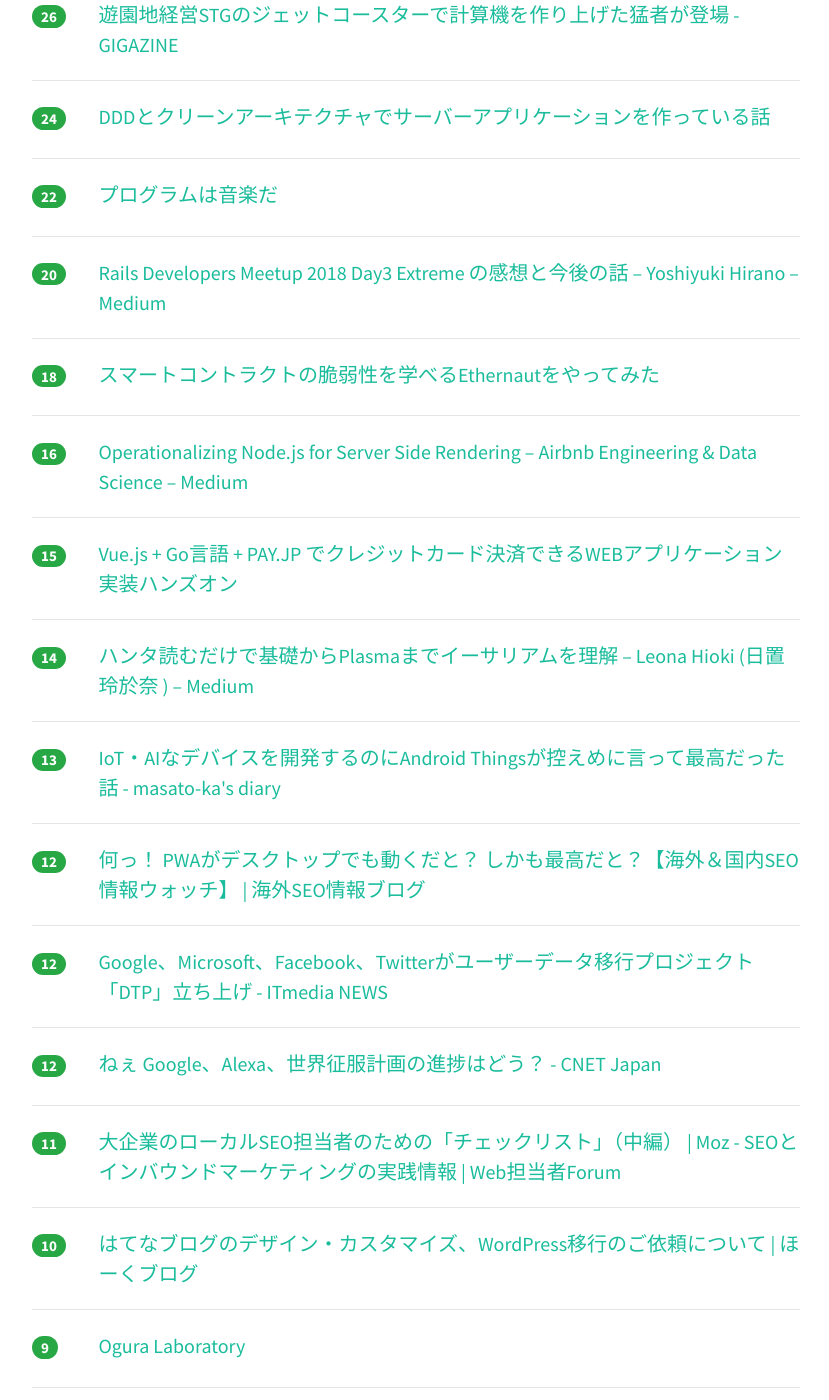
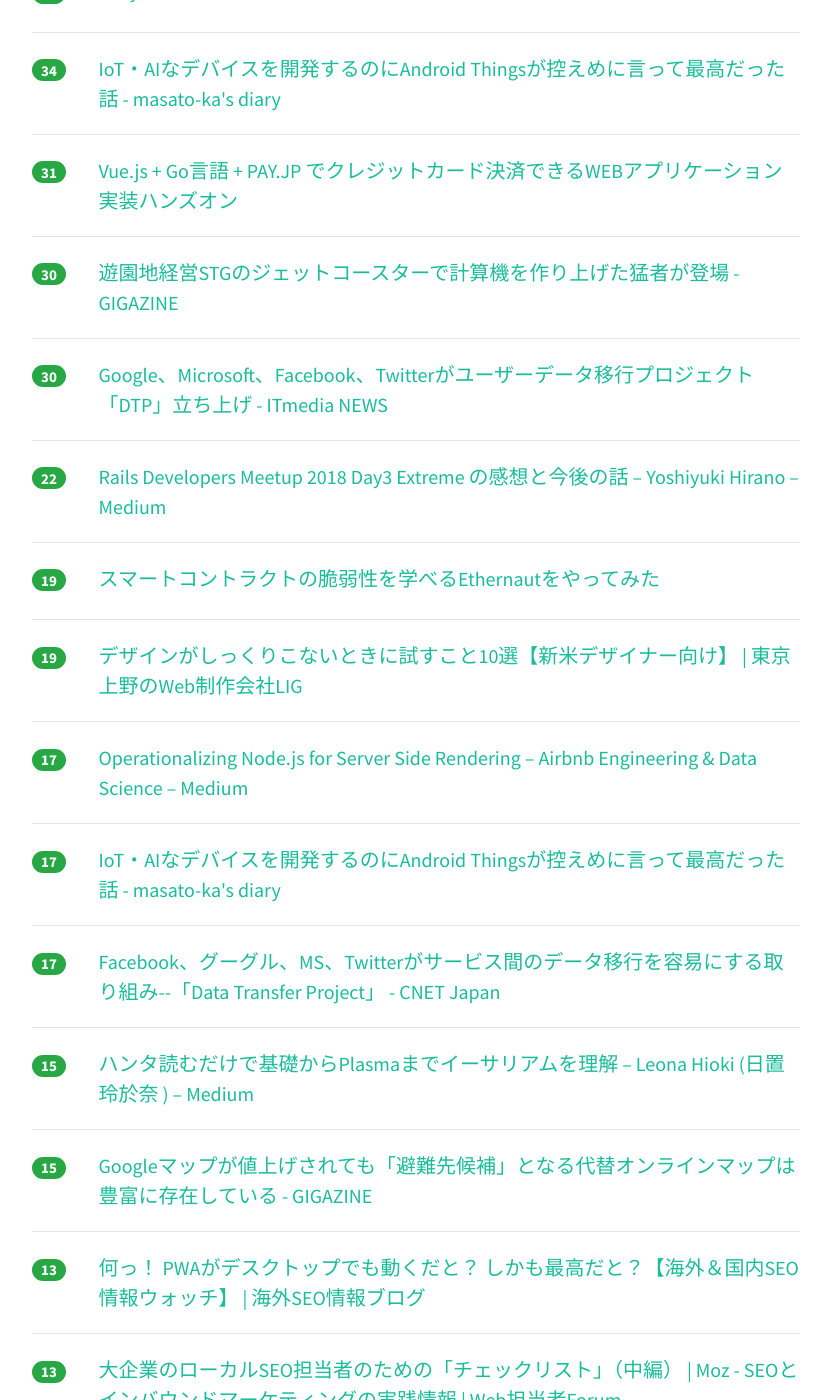
Before and after one commit to yatta47/hatena-matome-site, a Jekyll site: the page built from _posts/2018-07-23-hatena.md, in a window 1280 px wide and 1400 px high, scrolled down 934 px. Shown: the whole window, without its empty margins (224-1053 px from the left). Built offline with Jekyll 4.4.1, drawn with Linux system fonts in a browser that asks for light colours; nearby versions of some CDN libraries; some of the changed text lies outside the part shown.

Commit message:
Updated 2018-07-23

```diff
--- a/_posts/2018-07-23-hatena.md
+++ b/_posts/2018-07-23-hatena.md
@@ -1,139 +1,169 @@
 ---
 layout: post
 title:  "2018-07-23 はてぶIT"
-date:   2018-07-23 10:01:57
+date:   2018-07-23 11:03:00
 tags: [it-hotentry]
 ---
-32 件のデータあり
+39 件のデータあり
 
 <hr><div class="row">
-<div class="col-1"><span class="badge badge-pill badge-success h2">155</span></div>
+<div class="col-1"><span class="badge badge-pill badge-success h2">194</span></div>
 <div class="col-11"><a href='http://keiku.hatenablog.jp/entry/2018/07/22/220158' target='_blank'>GANによる超解像がもたらす新しい方向性と「The Perception-Distortion Tradeoff」の話 - Think more, try less</a></div>
 </div>
 <hr>
 <div class="row">
-<div class="col-1"><span class="badge badge-pill badge-success h2">76</span></div>
+<div class="col-1"><span class="badge badge-pill badge-success h2">92</span></div>
 <div class="col-11"><a href='https://www.publickey1.jp/blog/18/google_cloud_load_balancer.html' target='_blank'>Google Cloud Load Balancerの障害、原因は新機能に含まれていたバグ。テスト時も導入時にも発見できず － Publickey</a></div>
 </div>
 <hr>
 <div class="row">
-<div class="col-1"><span class="badge badge-pill badge-success h2">43</span></div>
+<div class="col-1"><span class="badge badge-pill badge-success h2">53</span></div>
 <div class="col-11"><a href='https://jtwp470.hatenablog.jp/entry/2018/07/22/225723' target='_blank'>Google Cloudの障害レポートを読んだ - jtwp470’s blog</a></div>
 </div>
 <hr>
 <div class="row">
-<div class="col-1"><span class="badge badge-pill badge-success h2">35</span></div>
+<div class="col-1"><span class="badge badge-pill badge-success h2">41</span></div>
+<div class="col-11"><a href='https://qiita.com/kaizen_nagoya/items/33c9f33581e6886f8ad8' target='_blank'>プログラムは音楽だ</a></div>
+</div>
+<hr>
+<div class="row">
+<div class="col-1"><span class="badge badge-pill badge-success h2">40</span></div>
 <div class="col-11"><a href='https://note.mu/daikawai/n/nc73889d6d835' target='_blank'>【環境構築一切不要！】Pythonによるスクレイピング超絶入門｜Dai｜note</a></div>
 </div>
 <hr>
 <div class="row">
-<div class="col-1"><span class="badge badge-pill badge-success h2">31</span></div>
+<div class="col-1"><span class="badge badge-pill badge-success h2">39</span></div>
+<div class="col-11"><a href='https://www.slideshare.net/JSUXDesign/ddd-99098285' target='_blank'>DDDとクリーンアーキテクチャでサーバーアプリケーションを作っている話</a></div>
+</div>
+<hr>
+<div class="row">
+<div class="col-1"><span class="badge badge-pill badge-success h2">35</span></div>
 <div class="col-11"><a href='https://www.slideshare.net/checkpoint77/pythonweb-49434540' target='_blank'>続Pythonによるwebスクレイピング入門</a></div>
 </div>
 <hr>
 <div class="row">
-<div class="col-1"><span class="badge badge-pill badge-success h2">30</span></div>
+<div class="col-1"><span class="badge badge-pill badge-success h2">34</span></div>
 <div class="col-11"><a href='http://masato-ka.hatenablog.com/entry/2018/07/22/202525' target='_blank'>IoT・AIなデバイスを開発するのにAndroid Thingsが控えめに言って最高だった話 - masato-ka's diary</a></div>
 </div>
 <hr>
 <div class="row">
-<div class="col-1"><span class="badge badge-pill badge-success h2">26</span></div>
+<div class="col-1"><span class="badge badge-pill badge-success h2">31</span></div>
+<div class="col-11"><a href='https://qiita.com/po3rin/items/9638eab0a6a70faca86e' target='_blank'>Vue.js + Go言語 + PAY.JP でクレジットカード決済できるWEBアプリケーション実装ハンズオン</a></div>
+</div>
+<hr>
+<div class="row">
+<div class="col-1"><span class="badge badge-pill badge-success h2">30</span></div>
 <div class="col-11"><a href='https://gigazine.net/news/20180722-rollercoaster-tycoon-calculator/' target='_blank'>遊園地経営STGのジェットコースターで計算機を作り上げた猛者が登場 - GIGAZINE</a></div>
 </div>
 <hr>
 <div class="row">
-<div class="col-1"><span class="badge badge-pill badge-success h2">24</span></div>
-<div class="col-11"><a href='https://www.slideshare.net/JSUXDesign/ddd-99098285' target='_blank'>DDDとクリーンアーキテクチャでサーバーアプリケーションを作っている話</a></div>
+<div class="col-1"><span class="badge badge-pill badge-success h2">30</span></div>
+<div class="col-11"><a href='http://www.itmedia.co.jp/news/articles/1807/23/news042.html' target='_blank'>Google、Microsoft、Facebook、Twitterがユーザーデータ移行プロジェクト「DTP」立ち上げ - ITmedia NEWS</a></div>
 </div>
 <hr>
 <div class="row">
 <div class="col-1"><span class="badge badge-pill badge-success h2">22</span></div>
-<div class="col-11"><a href='https://qiita.com/kaizen_nagoya/items/33c9f33581e6886f8ad8' target='_blank'>プログラムは音楽だ</a></div>
-</div>
-<hr>
-<div class="row">
-<div class="col-1"><span class="badge badge-pill badge-success h2">20</span></div>
 <div class="col-11"><a href='https://medium.com/@yhirano55/7fffaae4c042' target='_blank'>Rails Developers Meetup 2018 Day3 Extreme の感想と今後の話 – Yoshiyuki Hirano – Medium</a></div>
 </div>
 <hr>
 <div class="row">
-<div class="col-1"><span class="badge badge-pill badge-success h2">18</span></div>
+<div class="col-1"><span class="badge badge-pill badge-success h2">19</span></div>
 <div class="col-11"><a href='https://qiita.com/Mr_Y/items/4a4051538585ce0c85bf' target='_blank'>スマートコントラクトの脆弱性を学べるEthernautをやってみた</a></div>
 </div>
 <hr>
 <div class="row">
-<div class="col-1"><span class="badge badge-pill badge-success h2">16</span></div>
+<div class="col-1"><span class="badge badge-pill badge-success h2">19</span></div>
+<div class="col-11"><a href='https://liginc.co.jp/402897' target='_blank'>デザインがしっくりこないときに試すこと10選【新米デザイナー向け】 | 東京上野のWeb制作会社LIG</a></div>
+</div>
+<hr>
+<div class="row">
+<div class="col-1"><span class="badge badge-pill badge-success h2">17</span></div>
 <div class="col-11"><a href='https://medium.com/airbnb-engineering/c5ba718acfc9' target='_blank'>Operationalizing Node.js for Server Side Rendering – Airbnb Engineering & Data Science – Medium</a></div>
 </div>
 <hr>
 <div class="row">
-<div class="col-1"><span class="badge badge-pill badge-success h2">15</span></div>
-<div class="col-11"><a href='https://qiita.com/po3rin/items/9638eab0a6a70faca86e' target='_blank'>Vue.js + Go言語 + PAY.JP でクレジットカード決済できるWEBアプリケーション実装ハンズオン</a></div>
+<div class="col-1"><span class="badge badge-pill badge-success h2">17</span></div>
+<div class="col-11"><a href='https://ift.tt/2mAFRCx' target='_blank'>IoT・AIなデバイスを開発するのにAndroid Thingsが控えめに言って最高だった話 - masato-ka's diary</a></div>
 </div>
 <hr>
 <div class="row">
-<div class="col-1"><span class="badge badge-pill badge-success h2">14</span></div>
+<div class="col-1"><span class="badge badge-pill badge-success h2">17</span></div>
+<div class="col-11"><a href='https://japan.cnet.com/article/35122834/' target='_blank'>Facebook、グーグル、MS、Twitterがサービス間のデータ移行を容易にする取り組み--「Data Transfer Project」 - CNET Japan</a></div>
+</div>
+<hr>
+<div class="row">
+<div class="col-1"><span class="badge badge-pill badge-success h2">15</span></div>
 <div class="col-11"><a href='https://medium.com/@leonahioki/555a6a18f903' target='_blank'>ハンタ読むだけで基礎からPlasmaまでイーサリアムを理解 – Leona Hioki (日置 玲於奈 ) – Medium</a></div>
 </div>
 <hr>
 <div class="row">
+<div class="col-1"><span class="badge badge-pill badge-success h2">15</span></div>
+<div class="col-11"><a href='https://gigazine.net/news/20180723-farewell-google-maps/' target='_blank'>Googleマップが値上げされても「避難先候補」となる代替オンラインマップは豊富に存在している - GIGAZINE</a></div>
+</div>
+<hr>
+<div class="row">
 <div class="col-1"><span class="badge badge-pill badge-success h2">13</span></div>
-<div class="col-11"><a href='https://ift.tt/2mAFRCx' target='_blank'>IoT・AIなデバイスを開発するのにAndroid Thingsが控えめに言って最高だった話 - masato-ka's diary</a></div>
+<div class="col-11"><a href='https://www.suzukikenichi.com/blog/seowatch180720/' target='_blank'>何っ！ PWAがデスクトップでも動くだと？ しかも最高だと？【海外＆国内SEO情報ウォッチ】 | 海外SEO情報ブログ</a></div>
+</div>
+<hr>
+<div class="row">
+<div class="col-1"><span class="badge badge-pill badge-success h2">13</span></div>
+<div class="col-11"><a href='https://webtan.impress.co.jp/e/2018/07/23/29836' target='_blank'>大企業のローカルSEO担当者のための「チェックリスト」（中編） | Moz - SEOとインバウンドマーケティングの実践情報 | Web担当者Forum</a></div>
+</div>
+<hr>
+<div class="row">
+<div class="col-1"><span class="badge badge-pill badge-success h2">13</span></div>
+<div class="col-11"><a href='https://www.technologyreview.jp/s/96269/google-wants-to-make-programming-quantum-computers-easier/' target='_blank'>MIT Tech Review: 専門知識なしで量子プログラミングを、グーグルが無償ソフト公開</a></div>
+</div>
+<hr>
+<div class="row">
+<div class="col-1"><span class="badge badge-pill badge-success h2">13</span></div>
+<div class="col-11"><a href='https://japan.cnet.com/article/35122790/' target='_blank'>ねぇ Google、Alexa、世界征服計画の進捗はどう？ - CNET Japan</a></div>
+</div>
+<hr>
+<div class="row">
+<div class="col-1"><span class="badge badge-pill badge-success h2">13</span></div>
+<div class="col-11"><a href='https://www.hellocybernetics.tech/entry/2018/07/22/184703' target='_blank'>【クラスタリングの新トレンド？】DeepClusterとその発展の考察 - HELLO CYBERNETICS</a></div>
 </div>
 <hr>
 <div class="row">
 <div class="col-1"><span class="badge badge-pill badge-success h2">12</span></div>
-<div class="col-11"><a href='https://www.suzukikenichi.com/blog/seowatch180720/' target='_blank'>何っ！ PWAがデスクトップでも動くだと？ しかも最高だと？【海外＆国内SEO情報ウォッチ】 | 海外SEO情報ブログ</a></div>
+<div class="col-11"><a href='https://sites.google.com/view/vdraw/' target='_blank'>Ogura Laboratory</a></div>
 </div>
 <hr>
 <div class="row">
 <div class="col-1"><span class="badge badge-pill badge-success h2">12</span></div>
-<div class="col-11"><a href='http://www.itmedia.co.jp/news/articles/1807/23/news042.html' target='_blank'>Google、Microsoft、Facebook、Twitterがユーザーデータ移行プロジェクト「DTP」立ち上げ - ITmedia NEWS</a></div>
+<div class="col-11"><a href='https://hawk-a.com/hatena_blog-design/' target='_blank'>はてなブログのデザイン・カスタマイズ、WordPress移行のご依頼について | ほーくブログ</a></div>
 </div>
 <hr>
 <div class="row">
 <div class="col-1"><span class="badge badge-pill badge-success h2">12</span></div>
-<div class="col-11"><a href='https://japan.cnet.com/article/35122790/' target='_blank'>ねぇ Google、Alexa、世界征服計画の進捗はどう？ - CNET Japan</a></div>
+<div class="col-11"><a href='http://feb19.jp/blog/archives/000273.php' target='_blank'>不真面目に Material Design の配色する／Material Color Generator 作りました - feb19.jp</a></div>
 </div>
 <hr>
 <div class="row">
 <div class="col-1"><span class="badge badge-pill badge-success h2">11</span></div>
-<div class="col-11"><a href='https://webtan.impress.co.jp/e/2018/07/23/29836' target='_blank'>大企業のローカルSEO担当者のための「チェックリスト」（中編） | Moz - SEOとインバウンドマーケティングの実践情報 | Web担当者Forum</a></div>
+<div class="col-11"><a href='http://www.itmedia.co.jp/news/articles/1807/23/news032.html' target='_blank'>ロボットスーツ、被災地活躍の舞台裏　「社内でかき集め、大急ぎでプログラム書き換えた」──西日本豪雨で - ITmedia NEWS</a></div>
 </div>
 <hr>
 <div class="row">
-<div class="col-1"><span class="badge badge-pill badge-success h2">10</span></div>
-<div class="col-11"><a href='https://hawk-a.com/hatena_blog-design/' target='_blank'>はてなブログのデザイン・カスタマイズ、WordPress移行のご依頼について | ほーくブログ</a></div>
-</div>
-<hr>
-<div class="row">
-<div class="col-1"><span class="badge badge-pill badge-success h2">9</span></div>
-<div class="col-11"><a href='https://sites.google.com/view/vdraw/' target='_blank'>Ogura Laboratory</a></div>
-</div>
-<hr>
-<div class="row">
-<div class="col-1"><span class="badge badge-pill badge-success h2">9</span></div>
-<div class="col-11"><a href='https://www.technologyreview.jp/s/96269/google-wants-to-make-programming-quantum-computers-easier/' target='_blank'>MIT Tech Review: 専門知識なしで量子プログラミングを、グーグルが無償ソフト公開</a></div>
-</div>
-<hr>
-<div class="row">
-<div class="col-1"><span class="badge badge-pill badge-success h2">9</span></div>
-<div class="col-11"><a href='https://japan.cnet.com/article/35122834/' target='_blank'>Facebook、グーグル、MS、Twitterがサービス間のデータ移行を容易にする取り組み--「Data Transfer Project」 - CNET Japan</a></div>
-</div>
-<hr>
-<div class="row">
-<div class="col-1"><span class="badge badge-pill badge-success h2">9</span></div>
-<div class="col-11"><a href='https://www.hellocybernetics.tech/entry/2018/07/22/184703' target='_blank'>【クラスタリングの新トレンド？】DeepClusterとその発展の考察 - HELLO CYBERNETICS</a></div>
+<div class="col-1"><span class="badge badge-pill badge-success h2">11</span></div>
+<div class="col-11"><a href='http://www.itmedia.co.jp/news/articles/1807/22/news011.html' target='_blank'>AIであなたの動きを誰かが真似る、その仕組み - ITmedia NEWS</a></div>
 </div>
 <hr>
 <div class="row">
 <div class="col-1"><span class="badge badge-pill badge-success h2">8</span></div>
-<div class="col-11"><a href='http://www.itmedia.co.jp/news/articles/1807/22/news011.html' target='_blank'>AIであなたの動きを誰かが真似る、その仕組み - ITmedia NEWS</a></div>
+<div class="col-11"><a href='https://ift.tt/2LFHaLg' target='_blank'>Google Cloudの障害レポートを読んだ - jtwp470’s blog</a></div>
 </div>
 <hr>
 <div class="row">
-<div class="col-1"><span class="badge badge-pill badge-success h2">6</span></div>
-<div class="col-11"><a href='http://www.itmedia.co.jp/news/articles/1807/23/news032.html' target='_blank'>ロボットスーツ、被災地活躍の舞台裏　「社内でかき集め、大急ぎでプログラム書き換えた」──西日本豪雨で - ITmedia NEWS</a></div>
+<div class="col-1"><span class="badge badge-pill badge-success h2">8</span></div>
+<div class="col-11"><a href='https://www.suzukikenichi.com/blog/wordpress-plugin-for-progressive-web-apps/' target='_blank'>WordPressをPWA対応させる公式プラグインがリリース（が、まだ使える状態ではない） | 海外SEO情報ブログ</a></div>
+</div>
+<hr>
+<div class="row">
+<div class="col-1"><span class="badge badge-pill badge-success h2">7</span></div>
+<div class="col-11"><a href='https://ift.tt/2LdXVjL' target='_blank'>AWSに関するありがちミスとその対策〜EC2、S3、RDS、Lambda、CloudFrontの場合 - エンジニアHub｜若手Webエンジニアのキャリアを考える！</a></div>
 </div>
 <hr>
 <div class="row">
@@ -148,21 +178,26 @@ tags: [it-hotentry]
 <hr>
 <div class="row">
 <div class="col-1"><span class="badge badge-pill badge-success h2">5</span></div>
-<div class="col-11"><a href='https://ift.tt/2LdXVjL' target='_blank'>AWSに関するありがちミスとその対策〜EC2、S3、RDS、Lambda、CloudFrontの場合 - エンジニアHub｜若手Webエンジニアのキャリアを考える！</a></div>
+<div class="col-11"><a href='https://gigazine.net/news/20180723-corning-gorilla-glass-6/' target='_blank'>スマホ向け強化ガラス「ゴリラガラス6」が登場、平均15回の落下に耐える超頑丈ガラス - GIGAZINE</a></div>
 </div>
 <hr>
 <div class="row">
-<div class="col-1"><span class="badge badge-pill badge-success h2">5</span></div>
-<div class="col-11"><a href='https://ift.tt/2LFHaLg' target='_blank'>Google Cloudの障害レポートを読んだ - jtwp470’s blog</a></div>
+<div class="col-1"><span class="badge badge-pill badge-success h2">4</span></div>
+<div class="col-11"><a href='https://coliss.com/articles/build-websites/operation/css/css-color-gradients-collection.html' target='_blank'>制作者はなんと15歳のイケメン！今風の美しいCSSグラデーションがコピペで簡単に利用できる -Gradient Hunt | コリス</a></div>
 </div>
 <hr>
 <div class="row">
-<div class="col-1"><span class="badge badge-pill badge-success h2">3</span></div>
-<div class="col-11"><a href='https://gigazine.net/news/20180723-farewell-google-maps/' target='_blank'>Googleマップが値上げされても「避難先候補」となる代替オンラインマップは豊富に存在している - GIGAZINE</a></div>
+<div class="col-1"><span class="badge badge-pill badge-success h2">4</span></div>
+<div class="col-11"><a href='https://pc.watch.impress.co.jp/docs/news/1134111.html' target='_blank'>レノボ、Ryzen PRO搭載の14型ノート「ThinkPad A485」 - PC Watch</a></div>
 </div>
 <hr>
 <div class="row">
-<div class="col-1"><span class="badge badge-pill badge-success h2">3</span></div>
-<div class="col-11"><a href='https://gigazine.net/news/20180723-corning-gorilla-glass-6/' target='_blank'>スマホ向け強化ガラス「ゴリラガラス6」が登場、平均15回の落下に耐える超頑丈ガラス - GIGAZINE</a></div>
+<div class="col-1"><span class="badge badge-pill badge-success h2">4</span></div>
+<div class="col-11"><a href='https://evergreen.surge.sh/' target='_blank'>Evergreen</a></div>
 </div>
 <hr>
+<div class="row">
+<div class="col-1"><span class="badge badge-pill badge-success h2">2</span></div>
+<div class="col-11"><a href='https://coliss.com/articles/build-websites/operation/javascript/sliding-drawers-pushbar.html' target='_blank'>ハンバーガーメニューの実装もこれなら簡単！パネルを左右上下からスライドさせる超軽量スクリプト -Pushbar.js | コリス</a></div>
+</div>
+<hr>
```
